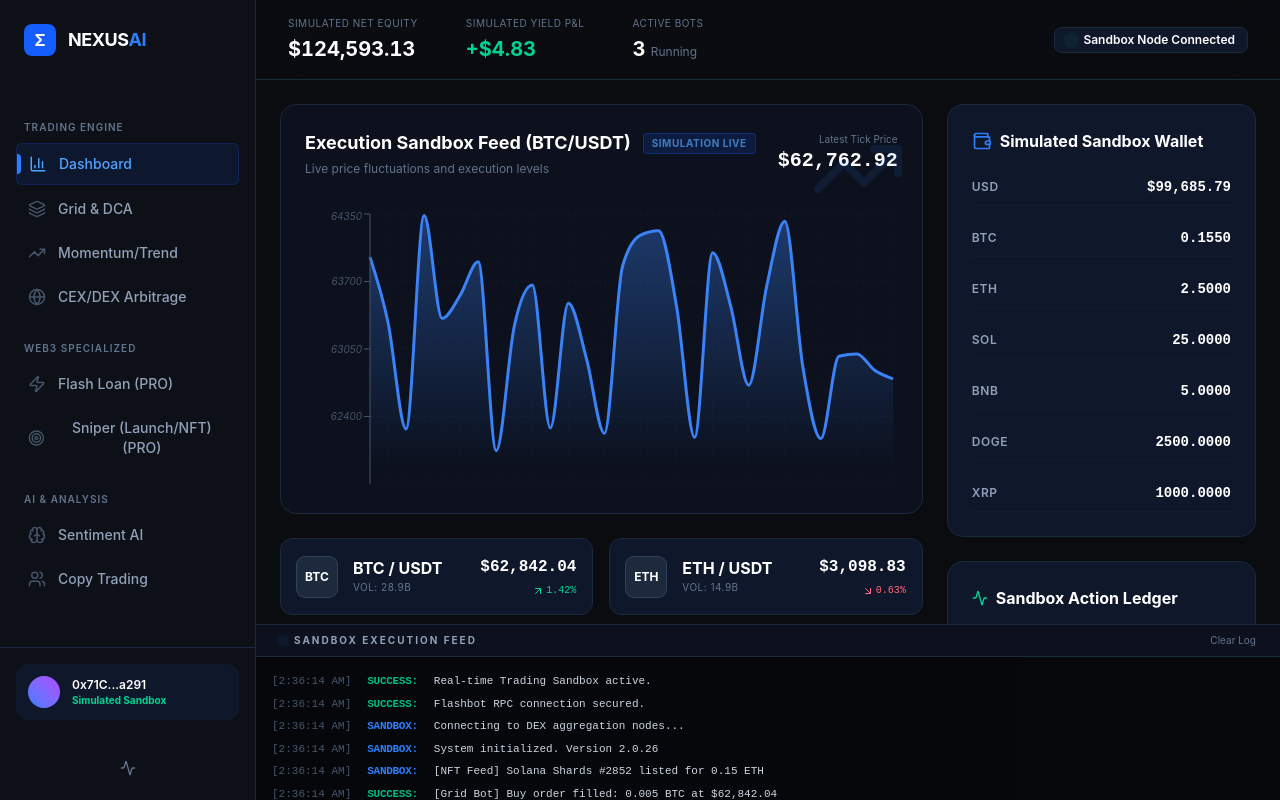
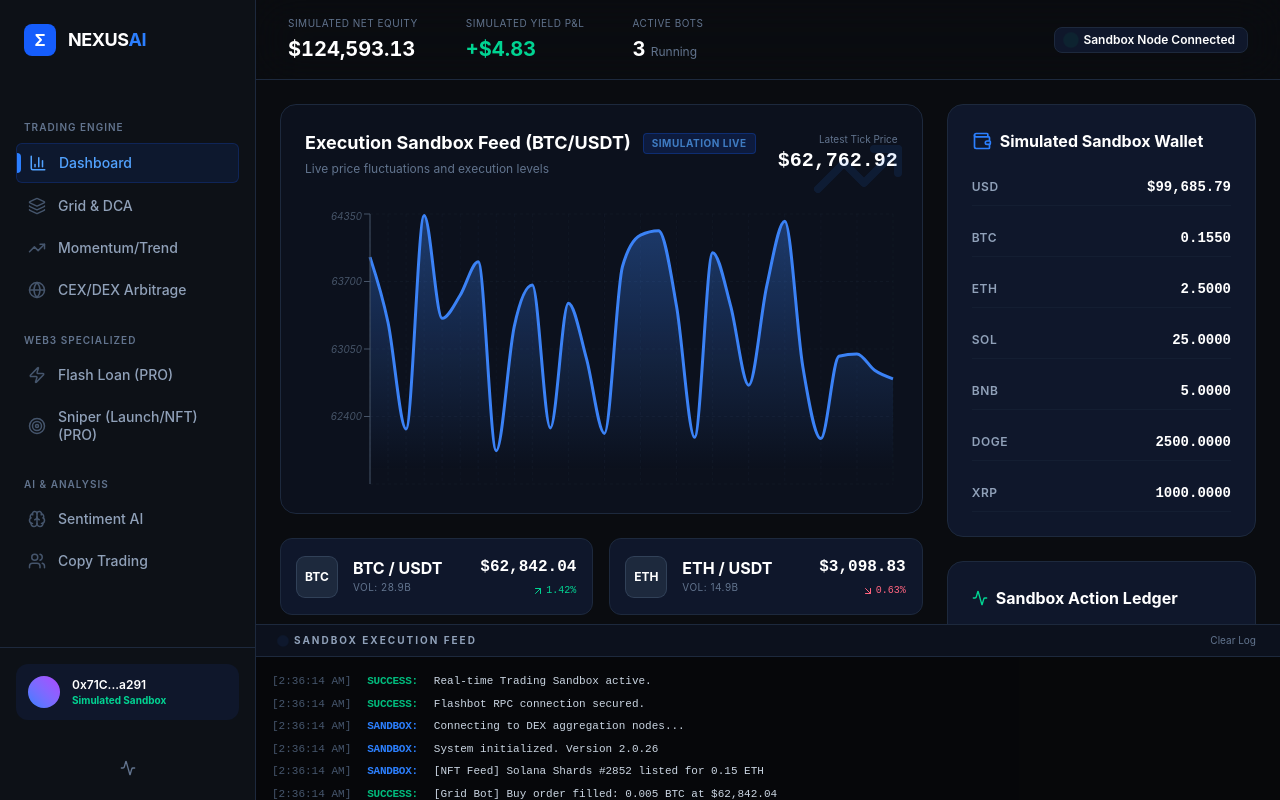
Before and after one commit to riski221001/nexus-crypto-ai, a React (Vite) app: page / in a window 1280 px wide. Built offline with nearby package versions, Linux system fonts and the light colour scheme.

Commit message:
Refactor sidebar button layout for better alignment
Updated button layout and alignment in the sidebar navigation.

```diff
--- a/src/App.tsx
+++ b/src/App.tsx
@@ -628,14 +628,22 @@ export default function App() {
           key={tab.id}
           onClick={() => setActiveTab(tab.id)}
           className={cn(
-                    "w-full flex items-center gap-3 px-3 py-2.5 rounded-md transition-all group relative",
+            // Tambahkan justify-start agar konten di dalam button rata kiri
+            "w-full flex items-center justify-start gap-3 px-3 py-2.5 rounded-md transition-all group relative",
             activeTab === tab.id
               ? "bg-blue-600/10 text-blue-400 border border-blue-600/20"
               : "text-slate-400 hover:text-white hover:bg-slate-800"
           )}
         >
-                  <tab.icon className={cn("w-4.5 h-4.5", activeTab === tab.id ? "text-blue-400" : "text-slate-600")} />
-                  {isSidebarOpen && <span className="font-medium text-sm">{tab.label}</span>}
+          <tab.icon className={cn("w-4.5 h-4.5 flex-shrink-0", activeTab === tab.id ? "text-blue-400" : "text-slate-600")} />
+
+          {/* Bungkus label dengan div dan text-left agar teks panjang terbungkus rapi secara rata kiri */}
+          {isSidebarOpen && (
+            <span className="font-medium text-sm text-left leading-tight">
+              {tab.label}
+            </span>
+          )}
+
           {activeTab === tab.id && (
             <motion.div
               layoutId="tab-pill"
```
Lines whose indentation alone changed are shown as unchanged.
